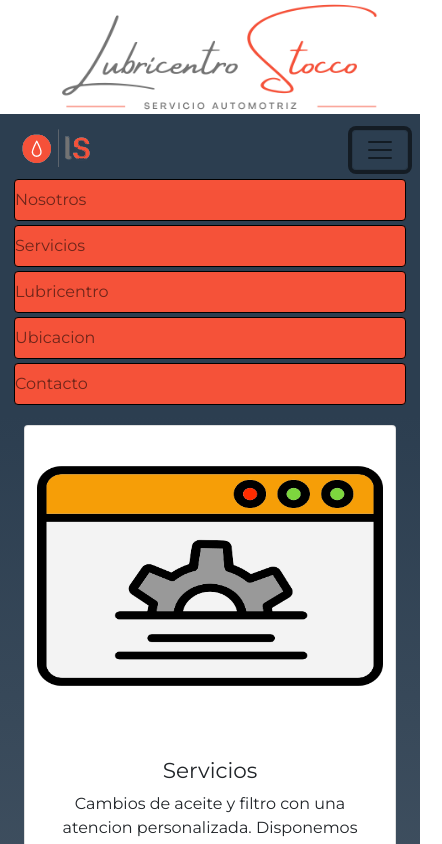
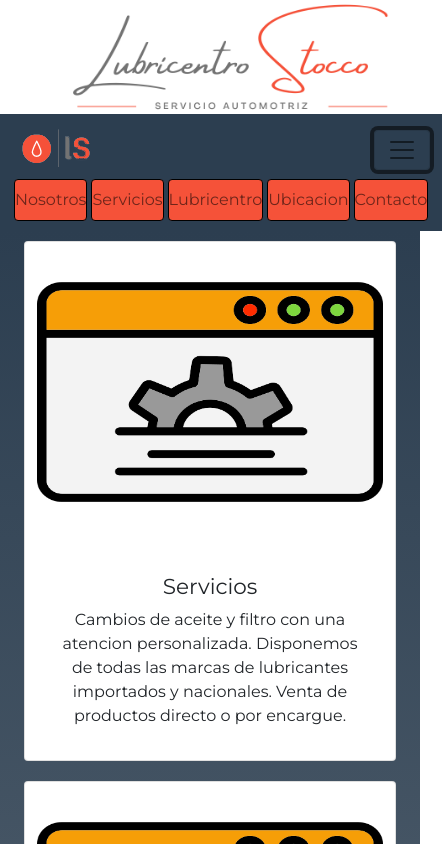
Before and after one commit to Poly93/JavaScript, a plain HTML site: page pages/servicios.html in a window 390 px wide. Both pictures are taken after a click on the button "Toggle navigation". Shown: the top 844 px of the page, 442 px wide, since content can reach past the window. Drawn offline with nearby package versions, Linux system fonts and the light colour scheme.

Commit message:
agregue Toggle horizontal

```diff
--- a/css/styles.css
+++ b/css/styles.css
@@ -125,7 +125,7 @@
 
 /* MAIN SERVICIOS */
 
-.GridServicios{
+/* .GridServicios{
     display: grid;
     grid-gap: 2px;
     margin: 2px 0 2px 0;
@@ -167,7 +167,7 @@
 .f2-celda3{
     background-color: #7ef539;
     grid-area: f2celda3;
-}
+} */
 
 .iframe-responsive{
     width: 600px;
@@ -187,7 +187,7 @@
 
 
 @media screen and (max-width: 420px) {
-    .GridServicios{
+    /* .GridServicios{
         display: grid;
         grid-template-columns: repeat(2, 210px);
         grid-template-rows: auto;
@@ -215,7 +215,7 @@
     }
     .f2-celda3{
         background-color:rgb(197, 77, 141)
-    }
+    } */
 
     .consultaWp{
         background-color: #25D366;
@@ -293,3 +293,7 @@
 .margin-card{
     margin: 10px 10px;
 }
+.toggleHorizontal{
+    display: flex;
+    flex-direction: row;
+}
--- a/pages/servicios.html
+++ b/pages/servicios.html
@@ -24,7 +24,7 @@
             <span class="navbar-toggler-icon"></span>
           </button>
           <div class="collapse navbar-collapse" id="navbarNav">
-            <ul class="navbar-nav">
+            <ul class="navbar-nav toggleHorizontal">
             <li class="nav-item">
                 <a class="nav-link" aria-current="page" href="../index.html">Nosotros</a>
             </li>
```
Also changed, not shown: index.html (+1 -1 lines), pages/contacto.html (+1 -1 lines), pages/lubricentro.html (+1 -1 lines), pages/ubicacion.html (+1 -1 lines).
